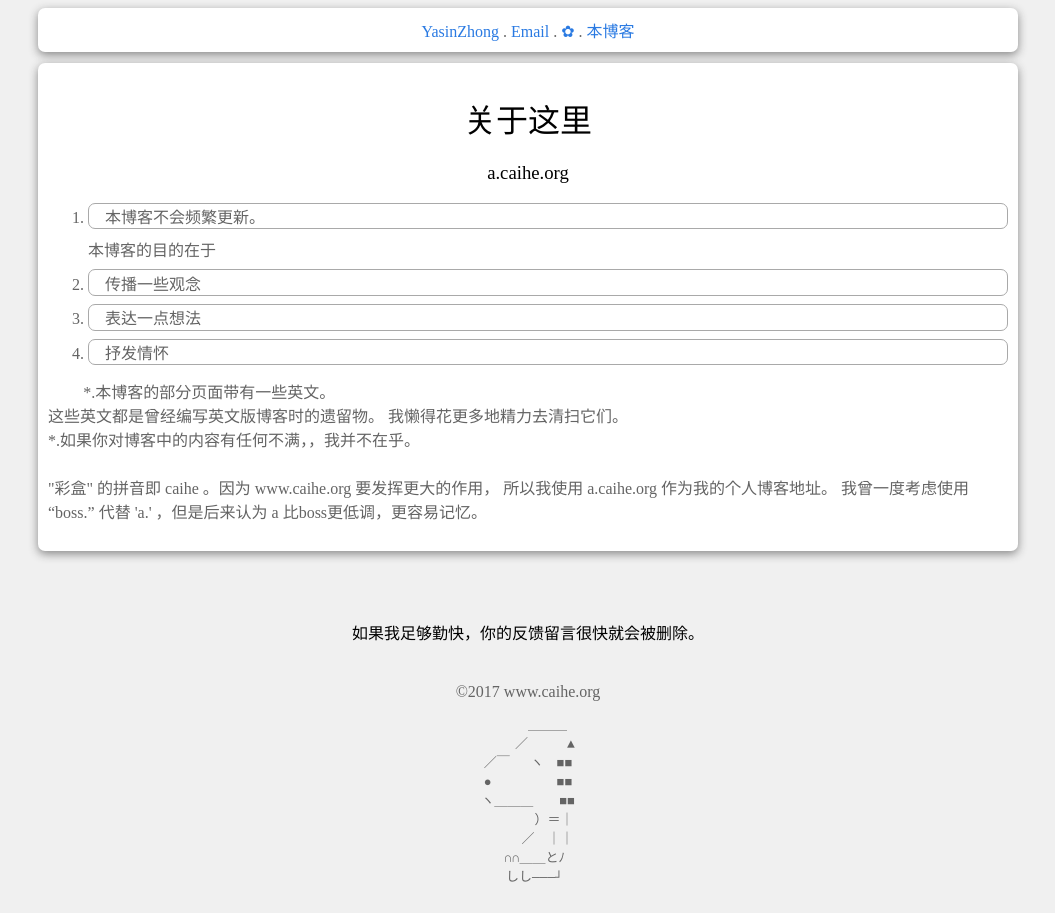
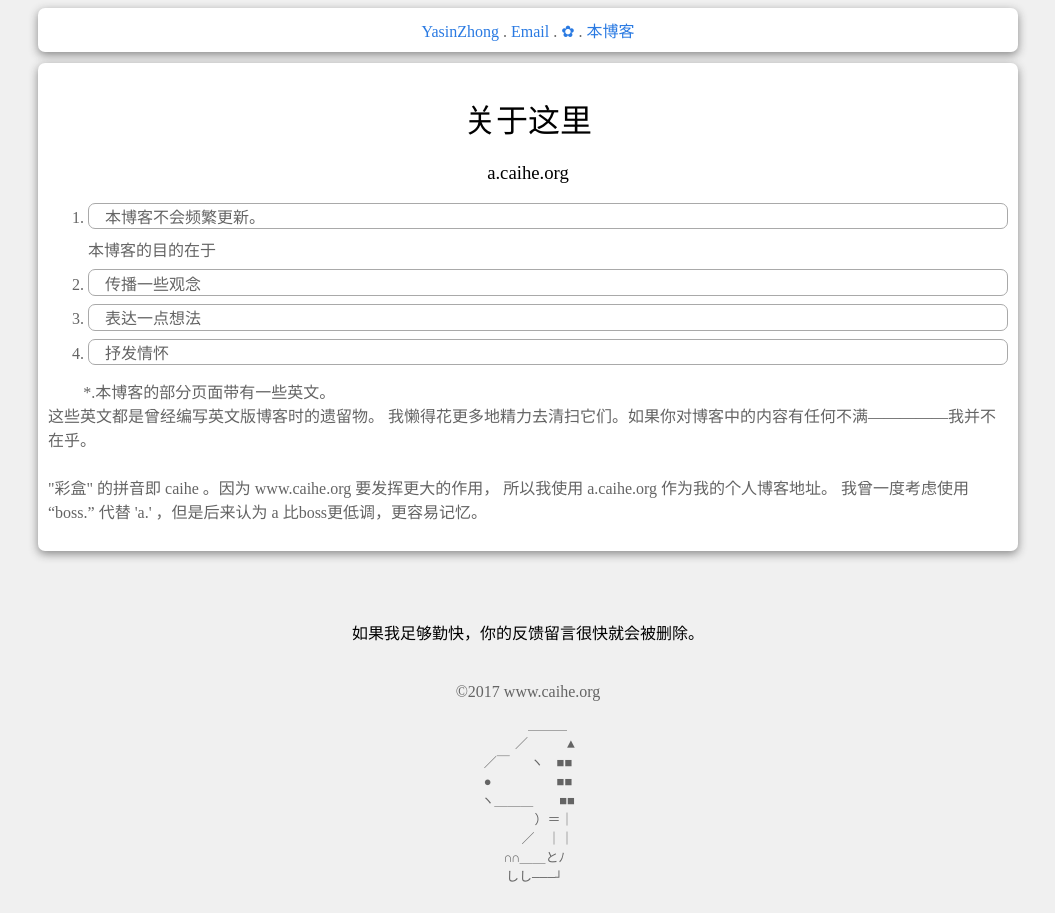
Before and after one commit to YasinZhong/yasinzhong.github.io, a Jekyll site: the page built from Post/SelfIntroduction.html, in a window 1280 px wide. Shown: the whole page, without its empty margins (112-1167 px from the left). Built offline with Jekyll 4.4.1, drawn with Linux system fonts in a browser that asks for light colours; comment, search, counter and statistics services are not loaded.

Commit message:
2018/03/09

```diff
--- a/Post/SelfIntroduction.html
+++ b/Post/SelfIntroduction.html
@@ -18,8 +18,7 @@ title: 关于这里
 <p>
   *.本博客的部分页面带有一些英文。<br/>
   这些英文都是曾经编写英文版博客时的遗留物。
-  我懒得花更多地精力去清扫它们。<br/>
-  *.如果你对博客中的内容有任何不满，，我并不在乎。
+  我懒得花更多地精力去清扫它们。如果你对博客中的内容有任何不满—————我并不在乎。
   <br/><br/>
   "彩盒" 的拼音即 caihe 。因为 www.caihe.org  要发挥更大的作用，
   所以我使用 a.caihe.org 作为我的个人博客地址。
```
Also changed, not shown: index.html (+4 -4 lines).
